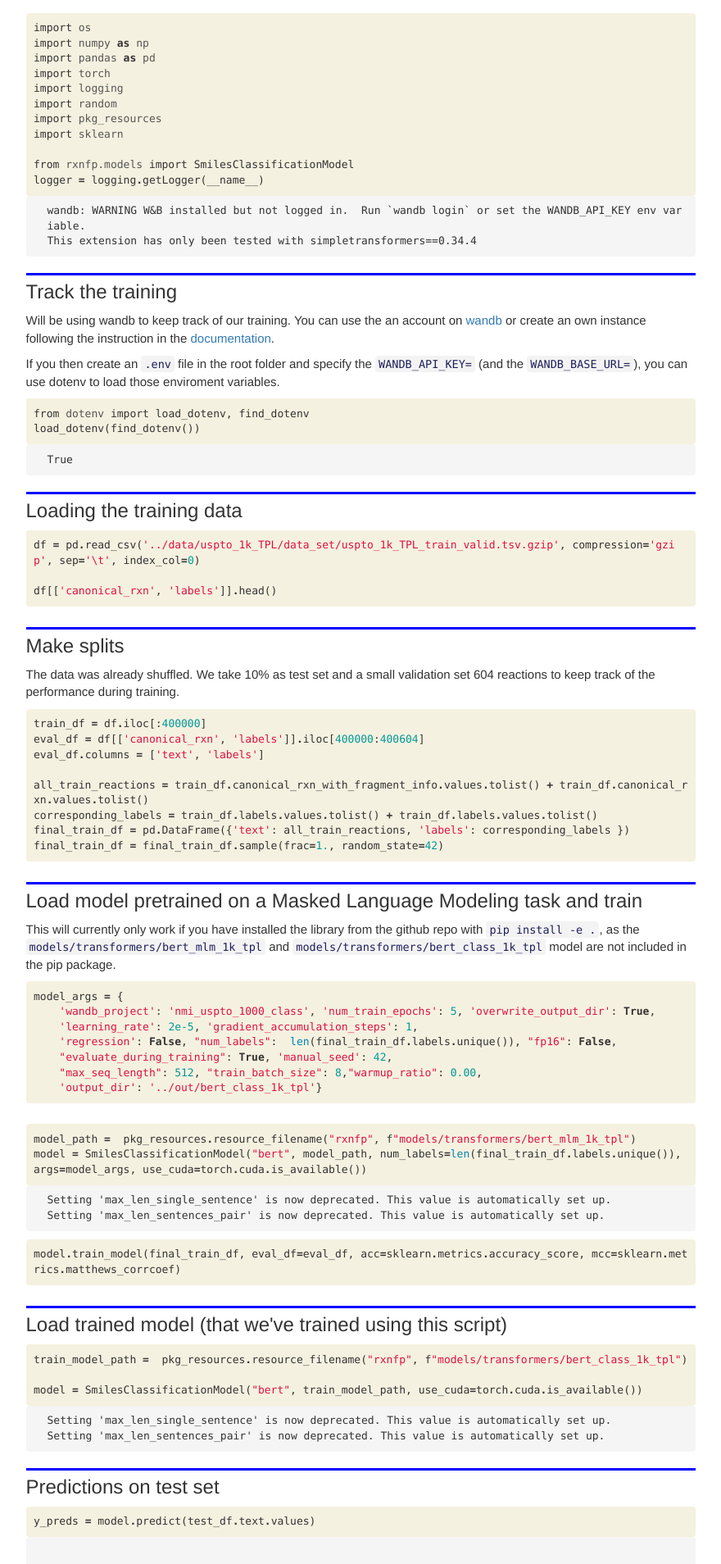
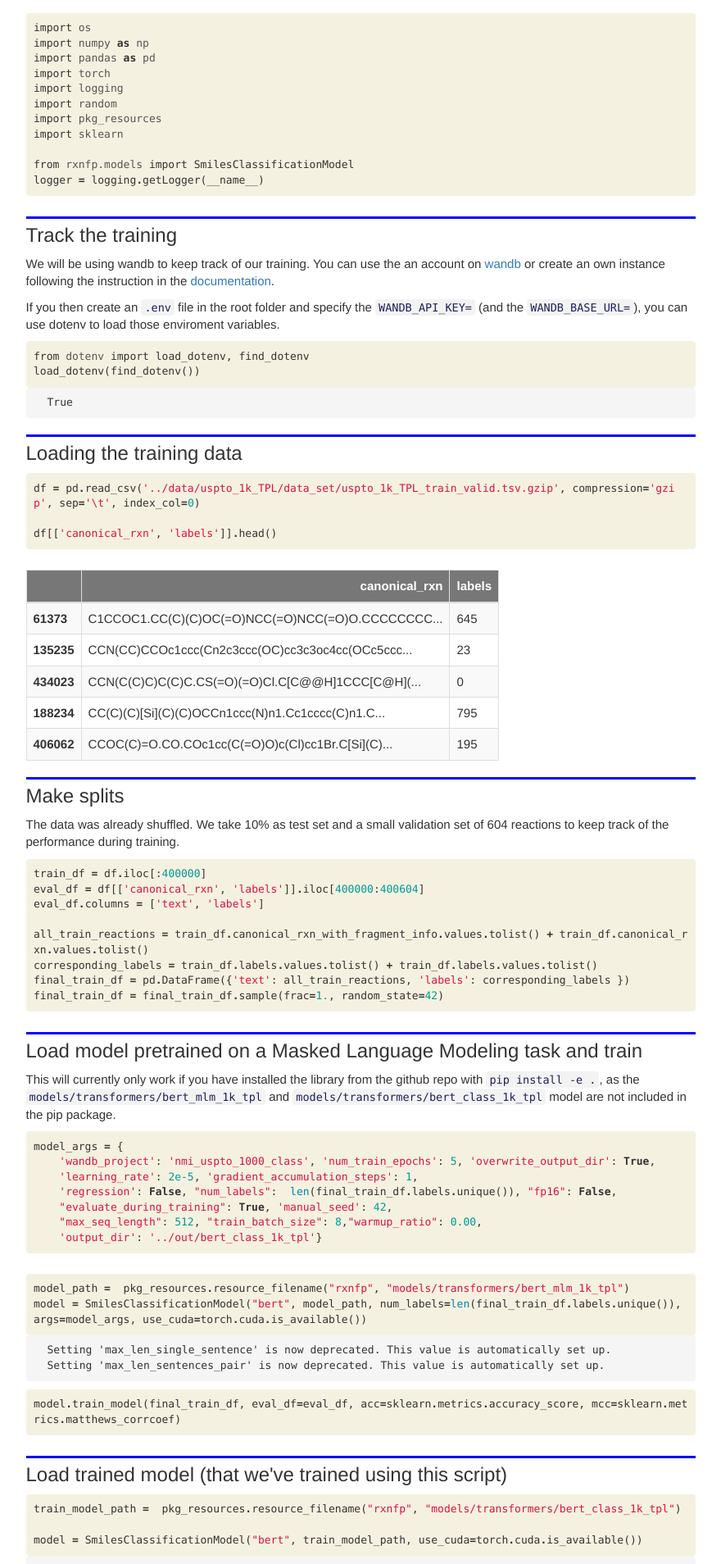
Before and after one commit to rxn4chemistry/rxnfp, a Jekyll site: the page built from docs/fine_tune_bert_on_uspto_1k_tpl.html, in a window 1280 px wide. Shown: the part 441-2349 px from the top of the page at 82% size, without its empty margins (346-1226 px from the left). Built offline with Jekyll 4.4.1, drawn with Linux system fonts in a browser that asks for light colours; nearby versions of some CDN libraries; comment, search, counter and statistics services are not loaded.

Commit message:
fixing typos in documentation

```diff
--- a/docs/fine_tune_bert_on_uspto_1k_tpl.html
+++ b/docs/fine_tune_bert_on_uspto_1k_tpl.html
@@ -53,27 +53,12 @@
 </div>
 </div>
 
-<div class="output_wrapper">
-<div class="output">
-
-<div class="output_area">
-
-<div class="output_subarea output_stream output_stderr output_text">
-<pre><span class="ansi-blue-intense-fg ansi-bold">wandb</span>: <span class="ansi-yellow-fg">WARNING</span> W&amp;B installed but not logged in.  Run `wandb login` or set the WANDB_API_KEY env variable.
-This extension has only been tested with simpletransformers==0.34.4
-</pre>
-</div>
-</div>
-
-</div>
-</div>
-
 </div>
     {% endraw %}
 
 <div class="cell border-box-sizing text_cell rendered"><div class="inner_cell">
 <div class="text_cell_render border-box-sizing rendered_html">
-<h2 id="Track-the-training">Track the training<a class="anchor-link" href="#Track-the-training"> </a></h2><p>Will be using wandb to keep track of our training. You can use the an account on <a href="https://www.wandb.com">wandb</a> or create an own instance following the instruction in the <a href="https://docs.wandb.com/self-hosted">documentation</a>.</p>
+<h2 id="Track-the-training">Track the training<a class="anchor-link" href="#Track-the-training"> </a></h2><p>We will be using wandb to keep track of our training. You can use the an account on <a href="https://www.wandb.com">wandb</a> or create an own instance following the instruction in the <a href="https://docs.wandb.com/self-hosted">documentation</a>.</p>
 <p>If you then create an <code>.env</code> file in the root folder and specify the <code>WANDB_API_KEY=</code> (and the <code>WANDB_BASE_URL=</code>), you can use dotenv to load those enviroment variables.</p>
 
 </div>
@@ -135,12 +120,77 @@
 </div>
 </div>
 
+<div class="output_wrapper">
+<div class="output">
+
+<div class="output_area">
+
+
+<div class="output_html rendered_html output_subarea output_execute_result">
+<div>
+<style scoped>
+    .dataframe tbody tr th:only-of-type {
+        vertical-align: middle;
+    }
+
+    .dataframe tbody tr th {
+        vertical-align: top;
+    }
+
+    .dataframe thead th {
+        text-align: right;
+    }
+</style>
+<table border="1" class="dataframe">
+  <thead>
+    <tr style="text-align: right;">
+      <th></th>
+      <th>canonical_rxn</th>
+      <th>labels</th>
+    </tr>
+  </thead>
+  <tbody>
+    <tr>
+      <th>61373</th>
+      <td>C1CCOC1.CC(C)(C)OC(=O)NCC(=O)NCC(=O)O.CCCCCCCC...</td>
+      <td>645</td>
+    </tr>
+    <tr>
+      <th>135235</th>
+      <td>CCN(CC)CCOc1ccc(Cn2c3ccc(OC)cc3c3oc4cc(OCc5ccc...</td>
+      <td>23</td>
+    </tr>
+    <tr>
+      <th>434023</th>
+      <td>CCN(C(C)C)C(C)C.CS(=O)(=O)Cl.C[C@@H]1CCC[C@H](...</td>
+      <td>0</td>
+    </tr>
+    <tr>
+      <th>188234</th>
+      <td>CC(C)(C)[Si](C)(C)OCCn1ccc(N)n1.Cc1cccc(C)n1.C...</td>
+      <td>795</td>
+    </tr>
+    <tr>
+      <th>406062</th>
+      <td>CCOC(C)=O.CO.COc1cc(C(=O)O)c(Cl)cc1Br.C[Si](C)...</td>
+      <td>195</td>
+    </tr>
+  </tbody>
+</table>
+</div>
+</div>
+
+</div>
+
+</div>
+</div>
+
 </div>
     {% endraw %}
 
 <div class="cell border-box-sizing text_cell rendered"><div class="inner_cell">
 <div class="text_cell_render border-box-sizing rendered_html">
-<h2 id="Make-splits">Make splits<a class="anchor-link" href="#Make-splits"> </a></h2><p>The data was already shuffled. We take 10% as test set and a small validation set 604 reactions to keep track of the performance during training.</p>
+<h2 id="Make-splits">Make splits<a class="anchor-link" href="#Make-splits"> </a></h2><p>The data was already shuffled. We take 10% as test set and a small validation set of 604 reactions to keep track of the performance during training.</p>
 
 </div>
 </div>
@@ -207,7 +257,7 @@
 
 <div class="inner_cell">
     <div class="input_area">
-<div class=" highlight hl-ipython3"><pre><span></span><span class="n">model_path</span> <span class="o">=</span>  <span class="n">pkg_resources</span><span class="o">.</span><span class="n">resource_filename</span><span class="p">(</span><span class="s2">&quot;rxnfp&quot;</span><span class="p">,</span> <span class="sa">f</span><span class="s2">&quot;models/transformers/bert_mlm_1k_tpl&quot;</span><span class="p">)</span>
+<div class=" highlight hl-ipython3"><pre><span></span><span class="n">model_path</span> <span class="o">=</span>  <span class="n">pkg_resources</span><span class="o">.</span><span class="n">resource_filename</span><span class="p">(</span><span class="s2">&quot;rxnfp&quot;</span><span class="p">,</span> <span class="s2">&quot;models/transformers/bert_mlm_1k_tpl&quot;</span><span class="p">)</span>
 <span class="n">model</span> <span class="o">=</span> <span class="n">SmilesClassificationModel</span><span class="p">(</span><span class="s2">&quot;bert&quot;</span><span class="p">,</span> <span class="n">model_path</span><span class="p">,</span> <span class="n">num_labels</span><span class="o">=</span><span class="nb">len</span><span class="p">(</span><span class="n">final_train_df</span><span class="o">.</span><span class="n">labels</span><span class="o">.</span><span class="n">unique</span><span class="p">()),</span> <span class="n">args</span><span class="o">=</span><span class="n">model_args</span><span class="p">,</span> <span class="n">use_cuda</span><span class="o">=</span><span class="n">torch</span><span class="o">.</span><span class="n">cuda</span><span class="o">.</span><span class="n">is_available</span><span class="p">())</span>
 </pre></div>
 
@@ -263,7 +313,7 @@
 
 <div class="inner_cell">
     <div class="input_area">
-<div class=" highlight hl-ipython3"><pre><span></span><span class="n">train_model_path</span> <span class="o">=</span>  <span class="n">pkg_resources</span><span class="o">.</span><span class="n">resource_filename</span><span class="p">(</span><span class="s2">&quot;rxnfp&quot;</span><span class="p">,</span> <span class="sa">f</span><span class="s2">&quot;models/transformers/bert_class_1k_tpl&quot;</span><span class="p">)</span>
+<div class=" highlight hl-ipython3"><pre><span></span><span class="n">train_model_path</span> <span class="o">=</span>  <span class="n">pkg_resources</span><span class="o">.</span><span class="n">resource_filename</span><span class="p">(</span><span class="s2">&quot;rxnfp&quot;</span><span class="p">,</span> <span class="s2">&quot;models/transformers/bert_class_1k_tpl&quot;</span><span class="p">)</span>
 
 <span class="n">model</span> <span class="o">=</span> <span class="n">SmilesClassificationModel</span><span class="p">(</span><span class="s2">&quot;bert&quot;</span><span class="p">,</span> <span class="n">train_model_path</span><span class="p">,</span> <span class="n">use_cuda</span><span class="o">=</span><span class="n">torch</span><span class="o">.</span><span class="n">cuda</span><span class="o">.</span><span class="n">is_available</span><span class="p">())</span>
 </pre></div>
--- a/docs/training_smiles_language_model_from_scratch.html
+++ b/docs/training_smiles_language_model_from_scratch.html
@@ -71,7 +71,7 @@
 
 <div class="cell border-box-sizing text_cell rendered"><div class="inner_cell">
 <div class="text_cell_render border-box-sizing rendered_html">
-<h2 id="Track-the-training">Track the training<a class="anchor-link" href="#Track-the-training"> </a></h2><p>Will be using wandb to keep track of our training. You can use the an account on <a href="https://www.wandb.com">wandb</a> or create an own instance following the instruction in the <a href="https://docs.wandb.com/self-hosted">documentation</a>.</p>
+<h2 id="Track-the-training">Track the training<a class="anchor-link" href="#Track-the-training"> </a></h2><p>We will be using wandb to keep track of our training. You can use the an account on <a href="https://www.wandb.com">wandb</a> or create an own instance following the instruction in the <a href="https://docs.wandb.com/self-hosted">documentation</a>.</p>
 <p>If you then create an <code>.env</code> file in the root folder and specify the <code>WANDB_API_KEY=</code> (and the <code>WANDB_BASE_URL=</code>), you can use dotenv to load those enviroment variables.</p>
 
 </div>
@@ -113,8 +113,8 @@
 
 <div class="cell border-box-sizing text_cell rendered"><div class="inner_cell">
 <div class="text_cell_render border-box-sizing rendered_html">
-<h2 id="Setup-MLM-training">Setup MLM training<a class="anchor-link" href="#Setup-MLM-training"> </a></h2><p>Choose the hyperparameter you want and start the training. The default parameters will train a BERT model with 12 layers and 4 attention heads per layer. The training task is Masked Language Modeling (MLM), where tokens from the input reactions are randomly masked and predicted by the model given the context.</p>
-<p>After defining the config, the training is launched in 3 lines of code using our adapter written for the  <a href="https://simpletransformers.ai">SimpleTransformers</a> library (based on huggingface <a href="https://github.com/huggingface/transformers">Transformers</a>.</p>
+<h2 id="Setup-MLM-training">Setup MLM training<a class="anchor-link" href="#Setup-MLM-training"> </a></h2><p>Choose the hyperparameters you want and start the training. The default parameters will train a BERT model with 12 layers and 4 attention heads per layer. The training task is Masked Language Modeling (MLM), where tokens from the input reactions are randomly masked and predicted by the model given the context.</p>
+<p>After defining the config, the training is launched in 3 lines of code using our adapter written for the  <a href="https://simpletransformers.ai">SimpleTransformers</a> library (based on huggingface <a href="https://github.com/huggingface/transformers">Transformers</a>).</p>
 <p>To make it work you will have to install simpletransformers:</p>
 <div class="highlight"><pre><span></span>pip install <span class="nv">simpletransformers</span><span class="o">==</span><span class="m">0</span>.34.4
 </pre></div>
```
Also changed, not shown: 2 other files.
